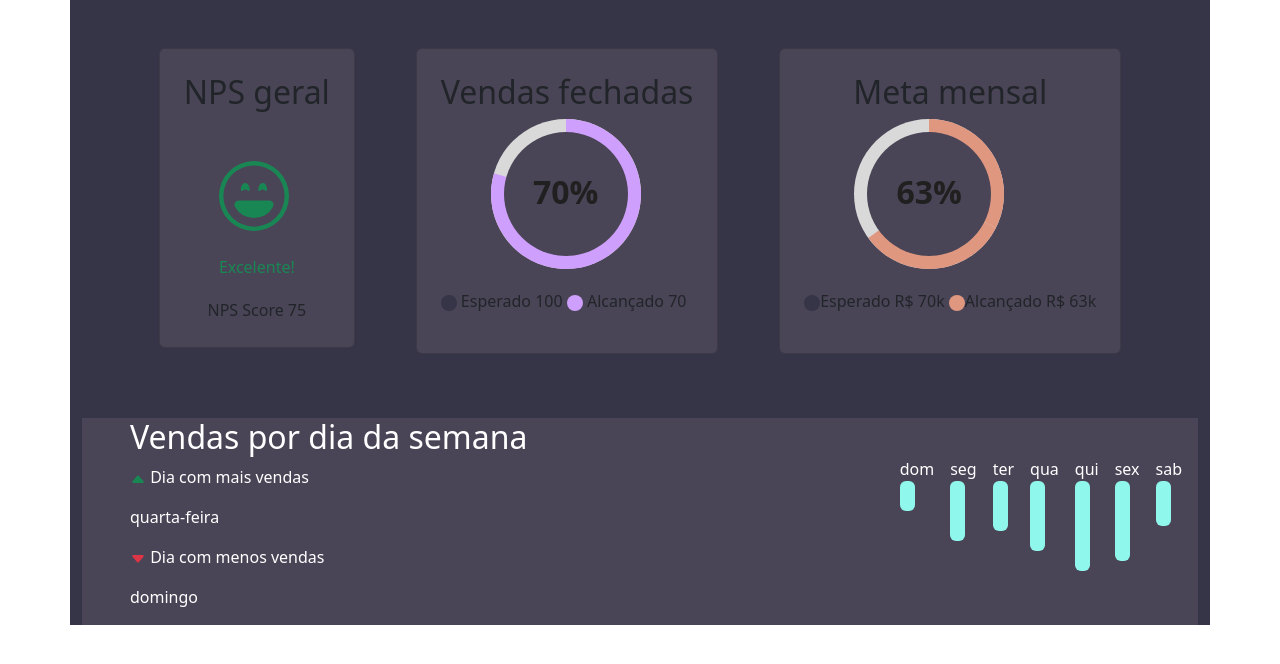
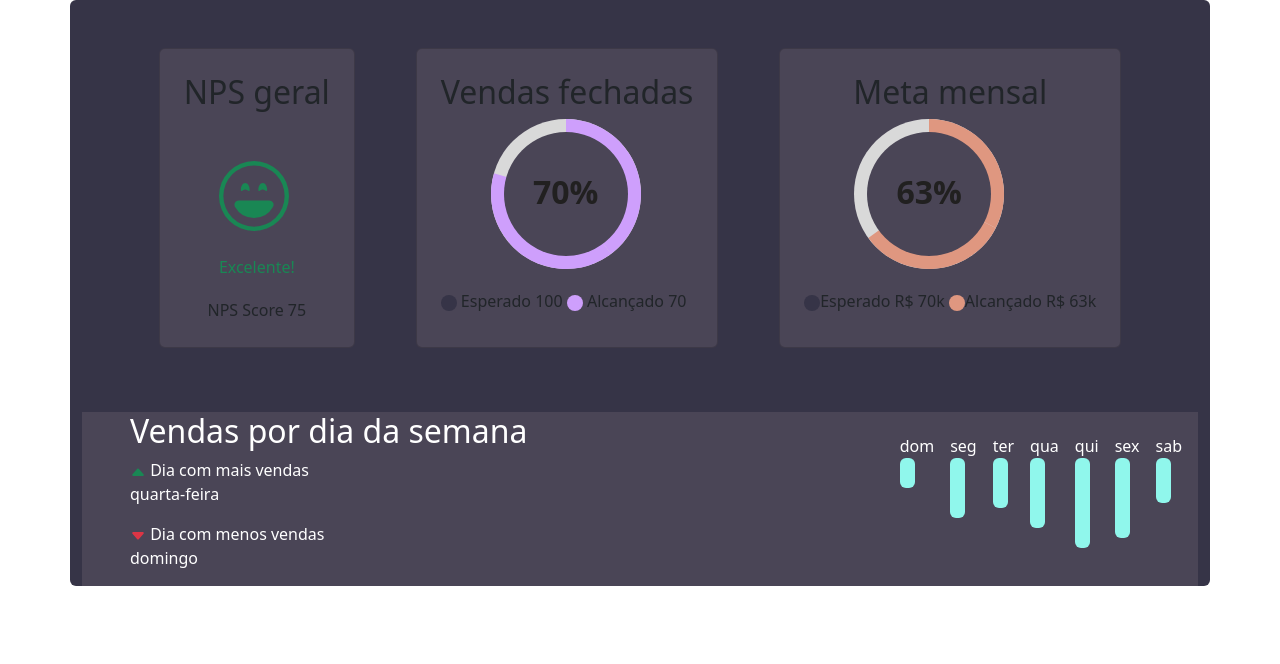
Before and after one commit to tobiasramos/dashboard, a plain HTML site: page index.html in a window 1280 px wide. Drawn offline with nearby package versions, Linux system fonts and the light colour scheme.

Commit message:
Transformando algumas p para div

```diff
--- a/index.html
+++ b/index.html
@@ -13,8 +13,7 @@
 </head>
 
 <body>
-
-    <div class="container" style="color: #fff; background-color: #363447;">
+    <div class="container rounded" style="color: #fff; background-color: #363447;">
 
         <div class="d-flex justify-content-evenly  pt-5 p-3">
             <div class="card rounded p-4" style="height: 300px; background-color: #4A4556;">
@@ -49,7 +48,7 @@
                     </div>
                 </div>
 
-                <p>
+                <div>
                     <svg style="color: #363447;" xmlns="http://www.w3.org/2000/svg" width="16" height="16"
                         fill="currentColor" class="bi bi-circle-fill" viewBox="0 0 16 16">
                         <circle cx="8" cy="8" r="8" />
@@ -58,7 +57,7 @@
                         fill="currentColor" class="bi bi-circle-fill" viewBox="0 0 16 16">
                         <circle cx="8" cy="8" r="8" />
                     </svg> Alcançado 70
-                </p>
+                </div>
             </div>
 
             <div class="card rounded p-4" style="background-color: #4A4556;">
@@ -78,7 +77,7 @@
                     </div>
                 </div>
 
-                <p>
+                <div>
                     <svg style="color: #363447;" xmlns="http://www.w3.org/2000/svg" width="16" height="16"
                         fill="currentColor" class="bi bi-circle-fill" viewBox="0 0 16 16">
                         <circle cx="8" cy="8" r="8" />
@@ -87,30 +86,30 @@
                         fill="currentColor" class="bi bi-circle-fill" viewBox="0 0 16 16">
                         <circle cx="8" cy="8" r="8" />
                     </svg>Alcançado R$ 63k
-                </p>
+                </div>
             </div>
         </div>
 
         <div class="mt-5 d-flex align-items-center justify-content-between" style="background-color: #4A4556;">
             <div class="ms-5">
                 <h2>Vendas por dia da semana</h2>
-                <p>
+                <div>
                     <svg class="text-success" xmlns="http://www.w3.org/2000/svg" width="16" height="16"
                         fill="currentColor" class="bi bi-caret-up-fill" viewBox="0 0 16 16">
                         <path
                             d="m7.247 4.86-4.796 5.481c-.566.647-.106 1.659.753 1.659h9.592a1 1 0 0 0 .753-1.659l-4.796-5.48a1 1 0 0 0-1.506 0z" />
                     </svg>
                     Dia com mais vendas
-                </p>
+                </div>
                 <p>quarta-feira</p>
-                <p>
+                <div>
                     <svg class="text-danger" xmlns="http://www.w3.org/2000/svg" width="16" height="16"
                         fill="currentColor" class="bi bi-caret-down-fill" viewBox="0 0 16 16">
                         <path
                             d="M7.247 11.14 2.451 5.658C1.885 5.013 2.345 4 3.204 4h9.592a1 1 0 0 1 .753 1.659l-4.796 5.48a1 1 0 0 1-1.506 0z" />
                     </svg>
                     Dia com menos vendas
-                </p>
+                </div>
                 <p>domingo</p>
             </div>
 
```
